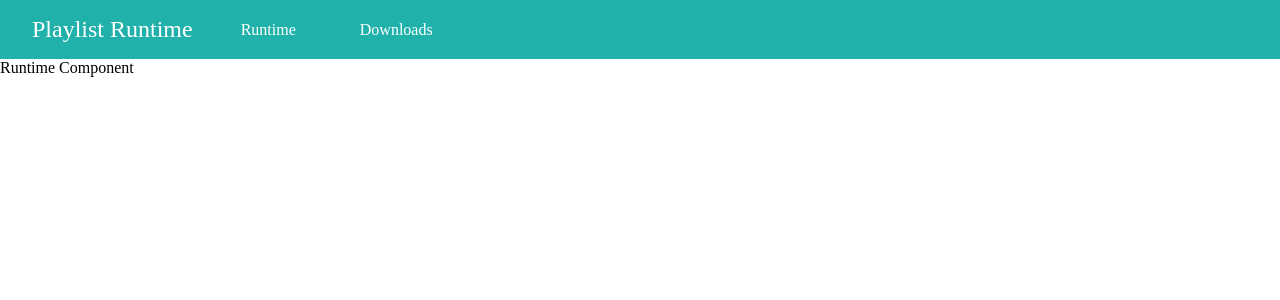
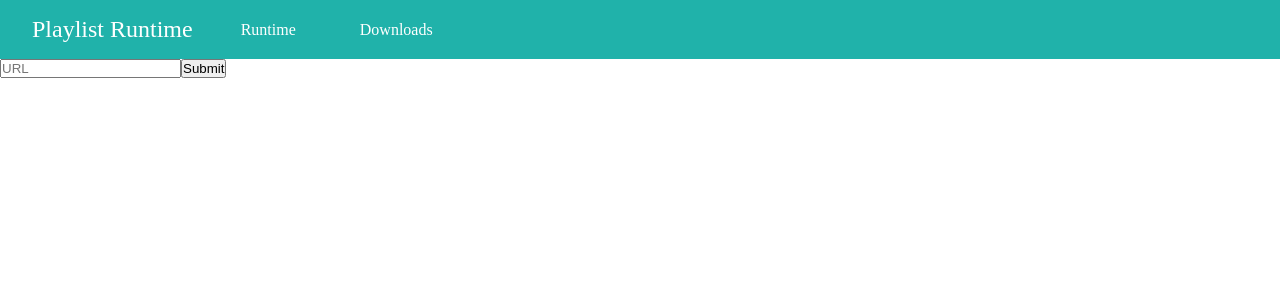
Before and after one commit to akshatkumar-dev/vue-playlist_runtime, a Vue app: page /runtime in a window 1280 px wide. Shown: the top 300 px of the page. Built offline with nearby package versions, Linux system fonts and the light colour scheme.

Commit message:
Finish getting details from server

```diff
--- a/src/components/Runtime.vue
+++ b/src/components/Runtime.vue
@@ -1,11 +1,58 @@
 <template>
-    <p>Runtime Component</p>
+    <div class="runtime-container">
+        <input type="text" placeholder="URL" v-model="url"/>
+        <button @click="getdetails">Submit</button>
+        <p class="error-text" v-if="showError">An error occured please check url</p>
+        <p v-if="details.title.length!==0">{{details.title}}</p>
+        <p v-if="details.duration.length!==0">{{details.duration}}</p>
+        <p v-if="details.totalCount!==0">{{details.totalCount}}</p>
+        <p v-if="details.by.length!==0">{{details.by}}</p>
+        <img v-if="details.img.length!==0" :src="details.img" alt="thumbnail preview"/>
+    </div>
 </template>
 <script>
+import axios from "axios";
 export default {
+    data:function(){
+        return {
+            url: "",
+            showError: false,
+            details:{
+                title: "",
+                duration:"",
+                totalCount:0,
+                img:"",
+                by:""
+            }
+        }
+    },
+    methods:{
+        getdetails:async function(){
+            //by: "BB Ki Vines"
+            //img: "https://i.ytimg.com/vi/_ey_1I1aJ5w/hqdefault.jpg?sqp=-oaymwEiCKgBEF5IWvKriqkDFQgBFQAAAAAYASUAAMhCPQCAokN4AQ==&rs=AOn4CLAYGdWBfE4oBVeCJa_FHPJAMQiFXA"
+            //time: "01:21:15"
+            //title: "Angry Masterji Series"
+            //totalResults: 14
+            let response = await axios.get(`http://localhost:4000/api/getruntime?url=${this.url}`);
+            this.showError = false;
+            if(response.data === "error"){
+                this.showError = true;
+            }
+            else{
+                this.details.title = response.data.title;
+                this.details.duration = response.data.time;
+                this.details.img = response.data.img;
+                this.details.by = response.data.by;
+                this.details.totalCount = response.data.totalResults;
+                console.log(response.data);
+            }
 
+        }
+    }
 }
 </script>
 <style scoped>
-
+    .error-text{
+        color: red;
+    }
 </style>
```
